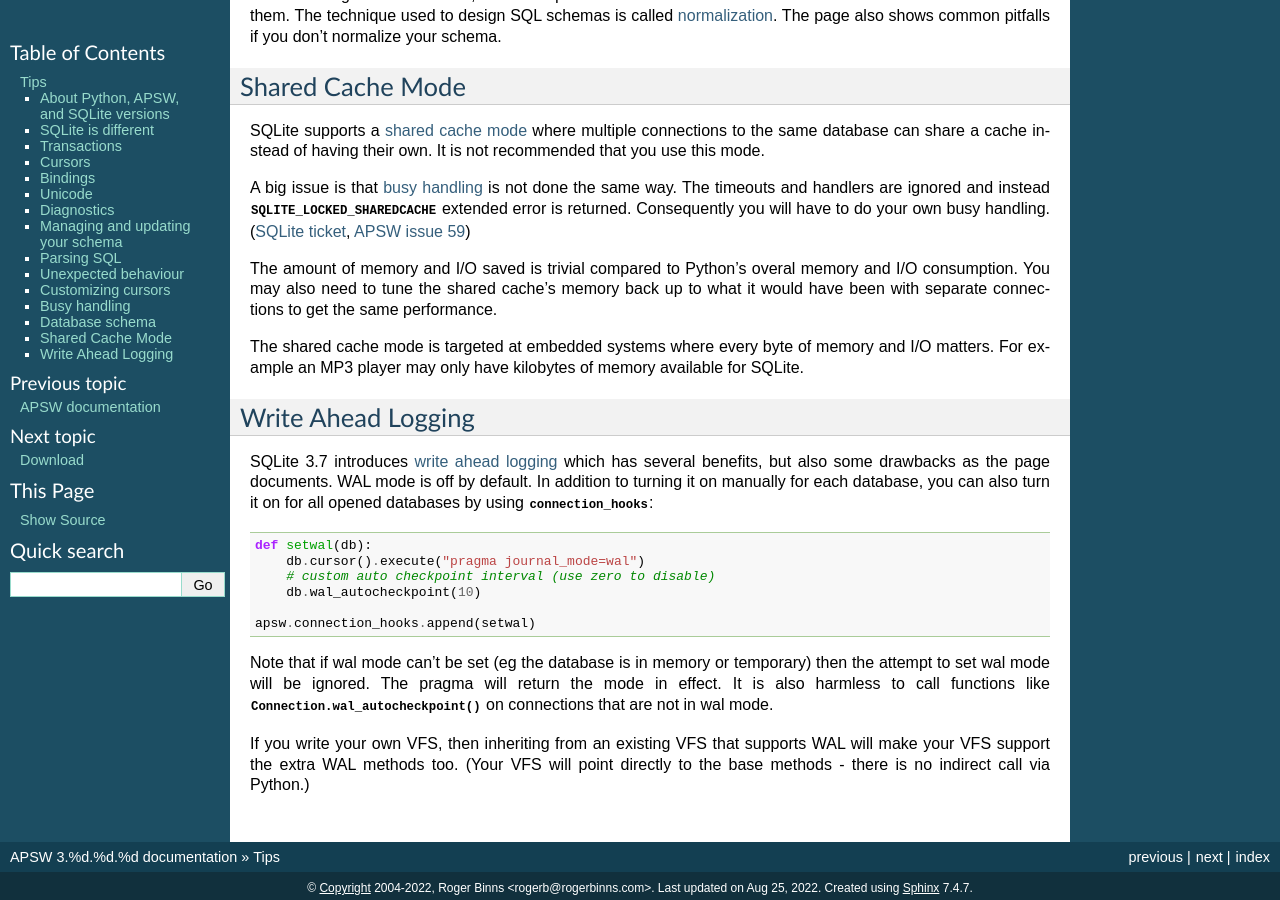
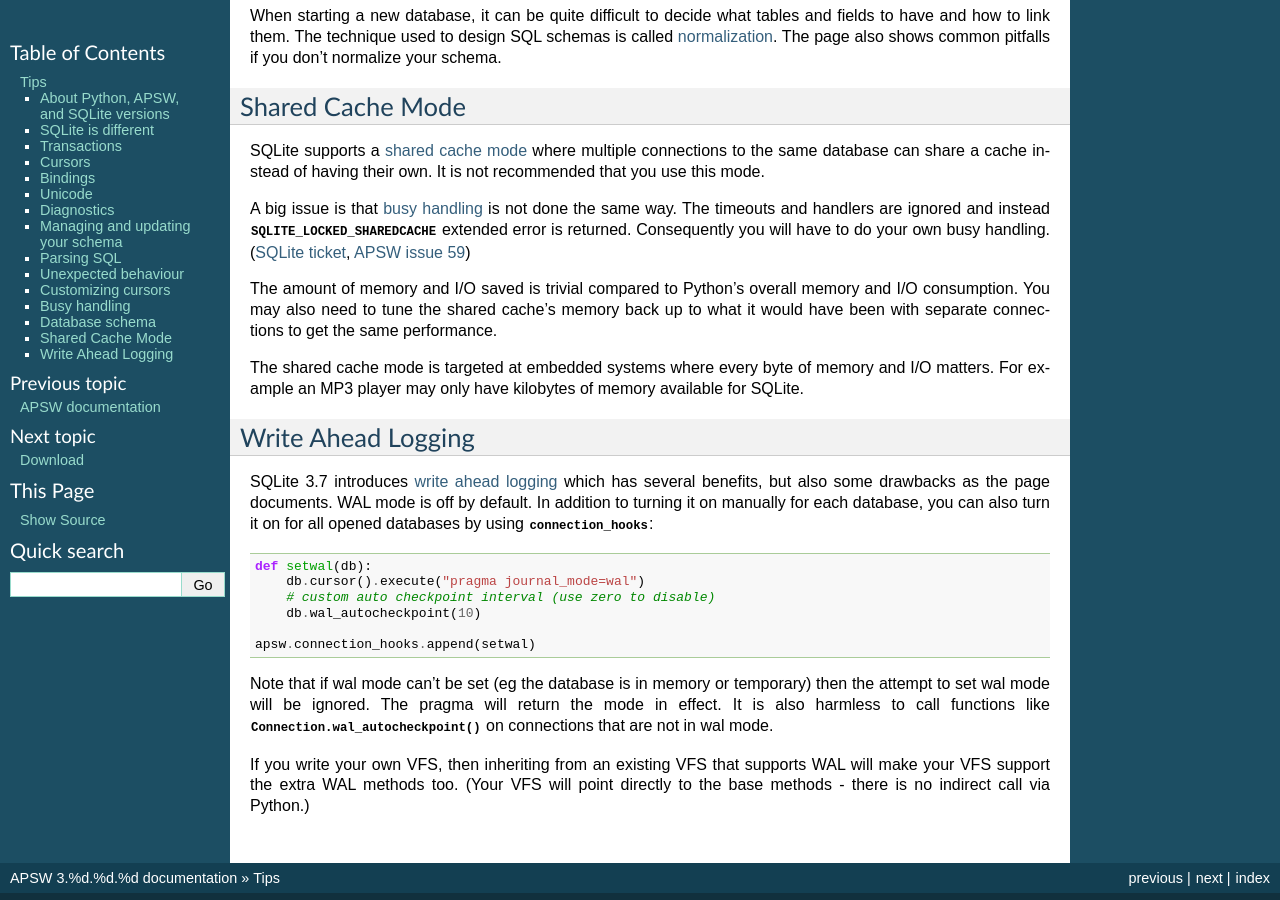
Before and after one commit to rogerbinns/apsw, a Sphinx documentation site: the page built from doc/tips.rst, in a window 1280 px wide and 900 px high, scrolled down 4568 px. Built offline with Sphinx 7.4.7, drawn with Linux system fonts in a browser that asks for light colours; pages that are not in the unit, such as notebooks, are missing from menus; the version number is read from the project's files by our own code; some of the changed text lies outside the part shown.

Commit message:
Tips update and spelling correction

```diff
--- a/doc/tips.rst
+++ b/doc/tips.rst
@@ -336,7 +338,7 @@
 :issue:`59`)
 
 The amount of memory and I/O saved is trivial compared to Python's
-overal memory and I/O consumption.  You may also need to tune the
+overall memory and I/O consumption.  You may also need to tune the
 shared cache's memory back up to what it would have been with separate
 connections to get the same performance.
 
```
Also changed, not shown: other parts of doc/tips.rst (+3 -1 lines), 1 other file.
